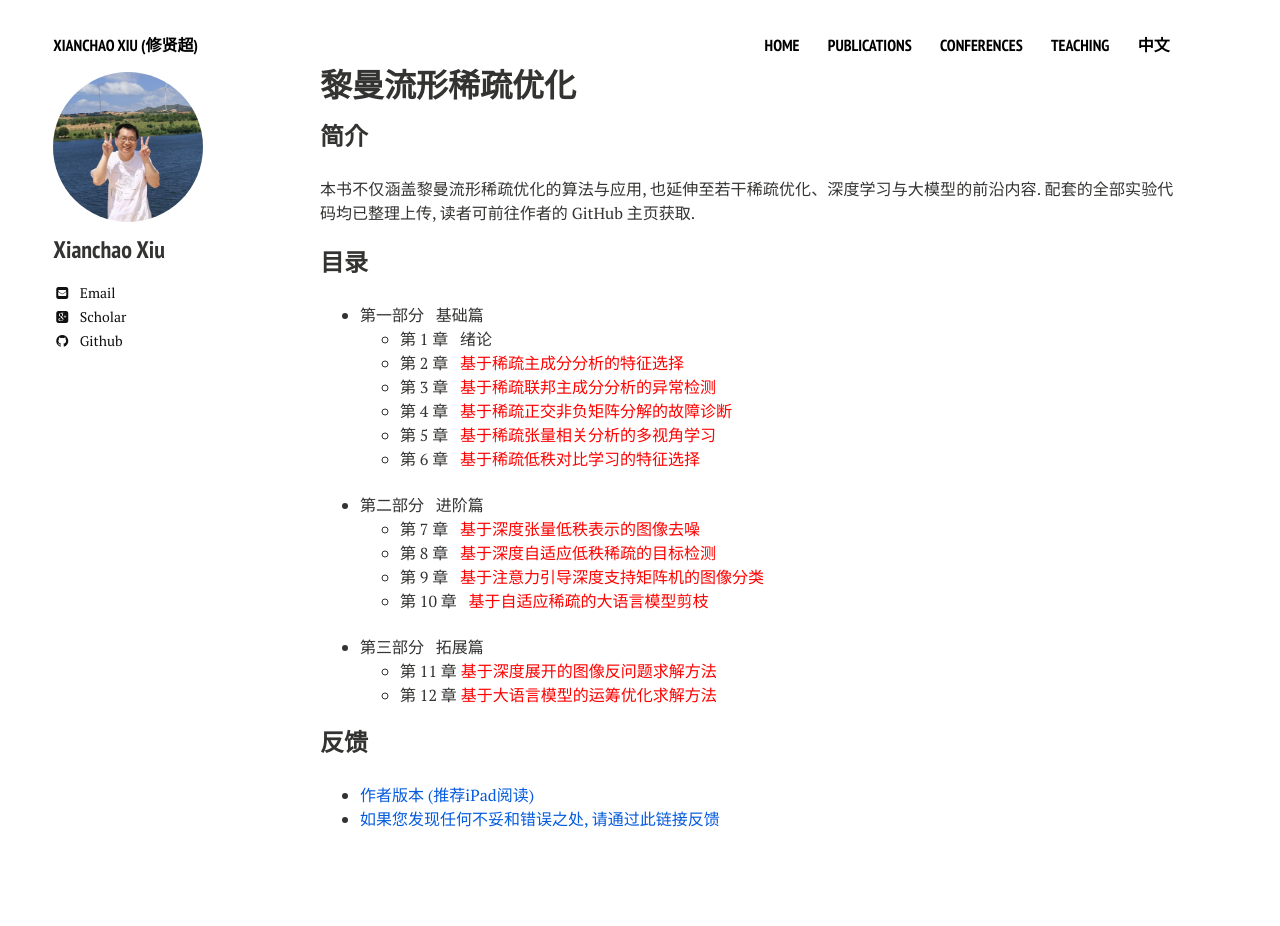
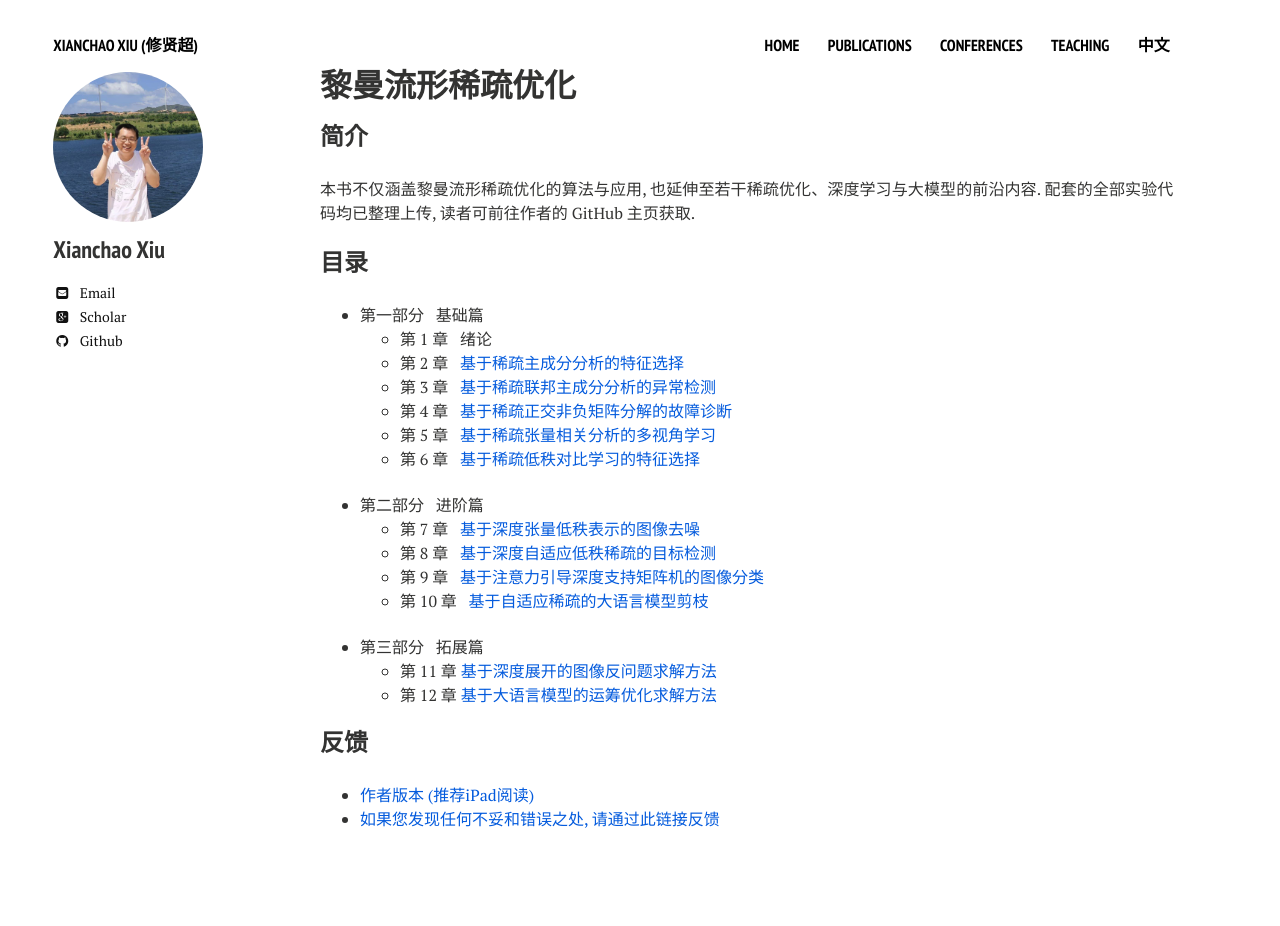
Before and after one commit to xianchaoxiu/xianchaoxiu.github.io, a Jekyll site: the page built from chinese/book/OPT/index.md, in a window 1280 px wide. Built offline with Jekyll 4.4.1, drawn with Linux system fonts in a browser that asks for light colours; nearby versions of some CDN libraries.

Commit message:
Update index.md

```diff
--- a/chinese/book/OPT/index.md
+++ b/chinese/book/OPT/index.md
@@ -13,22 +13,22 @@ share: false
 ### 目录
 * 第一部分 &nbsp; 基础篇 <br>
   - 第 1 章 &nbsp;  绪论 <br>
-  - 第 2 章 &nbsp;  <a href="https://github.com/xianchaoxiu/BSUFS" class="textlink" target="_blank" style="color: red;">基于稀疏主成分分析的特征选择</a> <br>
-  - 第 3 章 &nbsp;  <a href="https://github.com/xianchaoxiu/FedEP" class="textlink" target="_blank" style="color: red;">基于稀疏联邦主成分分析的异常检测 </a> <br>
-  - 第 4 章 &nbsp;  <a href="https://github.com/xianchaoxiu/SJSONMF" class="textlink" target="_blank" style="color: red;">基于稀疏正交非负矩阵分解的故障诊断 </a>  <br>
-  - 第 5 章 &nbsp;  <a href="https://github.com/zhudafa/STCCA-L" class="textlink" target="_blank" style="color: red;">基于稀疏张量相关分析的多视角学习 </a> <br>
-  - 第 6 章 &nbsp;  <a href="https://github.com/xianchaoxiu/DSCOFS-CL" class="textlink" target="_blank" style="color: red;">基于稀疏低秩对比学习的特征选择 </a> <br><br>
+  - 第 2 章 &nbsp;  <a href="https://github.com/xianchaoxiu/BSUFS" class="textlink" target="_blank">基于稀疏主成分分析的特征选择</a> <br>
+  - 第 3 章 &nbsp;  <a href="https://github.com/xianchaoxiu/FedEP" class="textlink" target="_blank">基于稀疏联邦主成分分析的异常检测 </a> <br>
+  - 第 4 章 &nbsp;  <a href="https://github.com/xianchaoxiu/SJSONMF" class="textlink" target="_blank">基于稀疏正交非负矩阵分解的故障诊断 </a>  <br>
+  - 第 5 章 &nbsp;  <a href="https://github.com/zhudafa/STCCA-L" class="textlink" target="_blank">基于稀疏张量相关分析的多视角学习 </a> <br>
+  - 第 6 章 &nbsp;  <a href="https://github.com/xianchaoxiu/DSCOFS-CL" class="textlink" target="_blank">基于稀疏低秩对比学习的特征选择 </a> <br><br>
 
 
 * 第二部分 &nbsp; 进阶篇 <br>
-  - 第 7 章 &nbsp;  <a href="https://github.com/xianchaoxiu/STAR-Net" class="textlink" target="_blank" style="color: red;">基于深度张量低秩表示的图像去噪 </a> <br>
-  - 第 8 章 &nbsp;  <a href="https://github.com/xianchaoxiu/L-RPCANet" class="textlink" target="_blank" style="color: red;">基于深度自适应低秩稀疏的目标检测 </a> <br>
-  - 第 9 章 &nbsp;  <a href="https://github.com/xianchaoxiu/AD-SMM" class="textlink" target="_blank" style="color: red;">基于注意力引导深度支持矩阵机的图像分类 </a>  <br>
-  - 第 10 章 &nbsp;  <a href="https://github.com/xianchaoxiu/GAP" class="textlink" target="_blank" style="color: red;">基于自适应稀疏的大语言模型剪枝 </a>  <br><br>
+  - 第 7 章 &nbsp;  <a href="https://github.com/xianchaoxiu/STAR-Net" class="textlink" target="_blank">基于深度张量低秩表示的图像去噪 </a> <br>
+  - 第 8 章 &nbsp;  <a href="https://github.com/xianchaoxiu/L-RPCANet" class="textlink" target="_blank">基于深度自适应低秩稀疏的目标检测 </a> <br>
+  - 第 9 章 &nbsp;  <a href="https://github.com/xianchaoxiu/AD-SMM" class="textlink" target="_blank">基于注意力引导深度支持矩阵机的图像分类 </a>  <br>
+  - 第 10 章 &nbsp;  <a href="https://github.com/xianchaoxiu/GAP" class="textlink" target="_blank">基于自适应稀疏的大语言模型剪枝 </a>  <br><br>
 
 * 第三部分 &nbsp; 拓展篇 <br>
-  - 第 11 章 <a href="https://github.com/xianchaoxiu/DU4ICS" class="textlink" target="_blank" style="color: red;">基于深度展开的图像反问题求解方法 </a> <br>
-  - 第 12 章 <a href="https://github.com/xianchaoxiu/LLM4OR" class="textlink" target="_blank" style="color: red;">基于大语言模型的运筹优化求解方法 </a> <br>
+  - 第 11 章 <a href="https://github.com/xianchaoxiu/DU4ICS" class="textlink" target="_blank">基于深度展开的图像反问题求解方法 </a> <br>
+  - 第 12 章 <a href="https://github.com/xianchaoxiu/LLM4OR" class="textlink" target="_blank">基于大语言模型的运筹优化求解方法 </a> <br>
 
 
 
```
